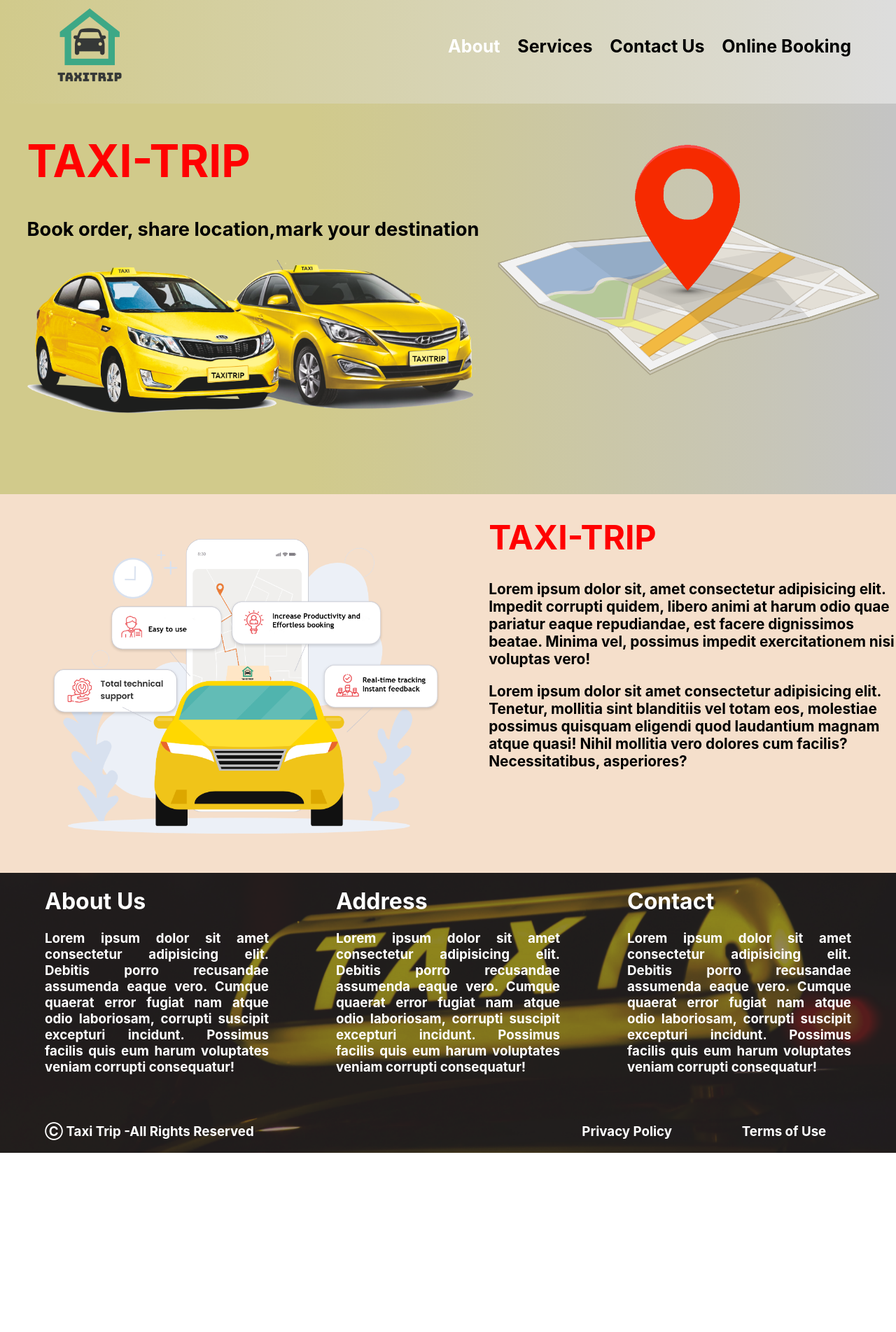
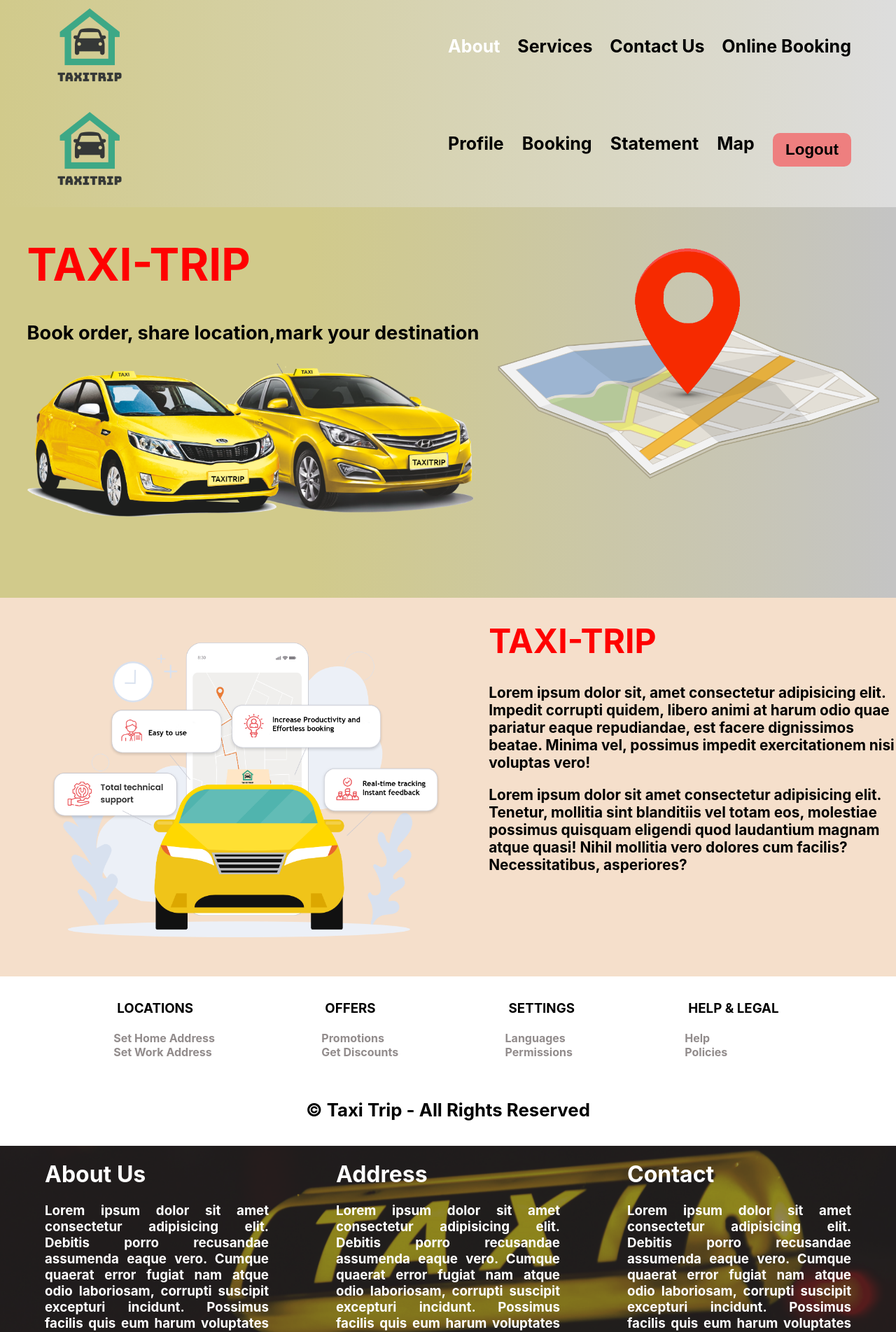
Before and after one commit to RakeshStha/Taxi-Trip-CRUD-Firebase-and-React, a React (Create React App) app: page / in a window 1280 px wide. Shown: the top 1903 px of the page at 70% size. Before the commit the page ends 1647 px from the top, so only its background shows below. Built offline with nearby package versions, Linux system fonts and the light colour scheme.

Commit message:
User_Profile header and footer complete

```diff
--- a/src/App.js
+++ b/src/App.js
@@ -10,22 +10,26 @@ import NotFound from './component/Error/NotFound';
 import Navbar from './component/Home/Navbar/Navbar'
 import Footer from './component/Home/Footer/Footer'
 import Profile from './component/User_Profile/Profile/Profile'
+import User_Navbar from './component/User_Profile/User_Navbar/User_Navbar'
+import User_Footer from './component/User_Profile/User_Footer/User_Footer'
 
 function App() {
   return (
     <div className="App">
-          <Navbar/>
+          <Navbar className="main-navbar"/>
+          <User_Navbar className="main-navbar-user"/>
           <Switch>
             <Route exact path = "/" component= {About}/>
             <Route exact path = "/service" component= {Service}/>
             <Route exact path = "/contact" component= {Contact}/>
             <Route exact path = "/booking" component= {Booking}/>
             <Route exact path = "/user_profile" component= {Profile}/>
-            {/* <Route exact path = "/booking" component= {Booking}/>
-            <Route exact path = "/booking" component= {Booking}/> */}
+
+            {/* <Route exact path = "/booking" component= {Booking}/> */}
             <Route component={NotFound}/>
           </Switch>
-        <Footer/>
+          <User_Footer className="main-navbar-user-footer"/>
+        <Footer className="main-navbar-footer"/>
     </div>
   );
 }
--- a/src/component/Home/Booking/Booking.jsx
+++ b/src/component/Home/Booking/Booking.jsx
@@ -6,7 +6,8 @@ const Booking = () => {
     const initialFieldValues= {
         name: '',
         email: '',
-        phone:''
+        phone:'',
+        password:''
       }
       var [values, setValues] = useState(initialFieldValues);
 
@@ -21,14 +22,25 @@ const Booking = () => {
       const sendOTP=(e)=>{
         e.preventDefault();
 
+        // firebase.auth().createUserWithEmailAndPassword(values.email, values.password).then((u)=>{
+        //     console.log(u)
+        // }).catch((err)=>{
+        //     console.log(err);
+        // })
+
+        // const messageRef = firebase.database().ref('signup').orderByKey().limitToLast(100);
+        //     firebase.database().ref('signup').push(
+        //     values
+        //     ).catch((error)=>{
+        //         console.log(error)
+        //     })
+
         let recaptcha = new firebase.auth.RecaptchaVerifier('recaptcha');
         // let number = '+9779849497787'
         // console.log(typeof(number));
         let number ='+977' + String(values.phone);
         console.log(number);
         firebase.auth().signInWithPhoneNumber(number, recaptcha).then(function(e) {
-        React.createElement("Modal")
-
         let code = prompt('enter the otp', '');
         // this.setState({
         //   popupComponent:true,
@@ -44,6 +56,11 @@ const Booking = () => {
             values
             ).catch((error)=>{
                 console.log(error)
+            })
+            firebase.auth().createUserWithEmailAndPassword(values.email, values.password).then((u)=>{
+                console.log(u)
+            }).catch((err)=>{
+                console.log(err);
             })
 
             }).catch((error)=>{
@@ -83,7 +100,7 @@ const Booking = () => {
                         </div>
                         <div >
                             <p>Email Address</p>
-                            <input type="text"
+                            <input type="email"
                             name="email"
                             id="email"
                             placeholder="abc@gmail.com"
@@ -102,6 +119,17 @@ const Booking = () => {
                             onChange={handleInputChange}
                             />
                         </div>
+                        <div >
+                            <p>Password</p>
+                            <input type="password"
+
+                            name="password"
+                            id="password"
+                            value={values.password}
+                            placeholder="******"
+                            onChange={handleInputChange}
+                            />
+                        </div>
 
                     </div>
                     <div className="center">
--- a/src/component/Home/Contact/Contact.jsx
+++ b/src/component/Home/Contact/Contact.jsx
@@ -19,24 +19,22 @@ const Contact = () => {
   }
 
   const handleFormSubmit=(e)=>{
+
+    // const succeed = document.querySelector('.messages-finished');
+    // succeed.classList.toggle("message-success");
+
     e.preventDefault();
     const messageRef = firebase.database().ref('contact').orderByKey().limitToLast(100);
         firebase.database().ref('contact').push(
           values
+          ).catch((error)=>{
+              var unsucceed = document.querySelector('messages-unfinished');
+              unsucceed.classList.toggle("message-unsuccess")
+          })
 
-          ).catch((error)=>{
-            if (error){
-              console.log(error)
-              var unsucceed = document.getElementById('messages-unfinished');
-              unsucceed.classList.toggle("message-unsuccess")
+      var succeed = document.querySelector('.messages-finished');
+      succeed.classList.toggle("message-success");
 
-            }
-
-            else
-            var succeed = document.getElementById('messages-finished');
-            succeed.classList.toggle("message-success");
-
-          })
   }
 
 
--- a/src/component/Home/Contact/contact.css
+++ b/src/component/Home/Contact/contact.css
@@ -149,37 +149,35 @@
   }
 
   .messages-unfinished {
-    border: 2px solid #d9534f;
-    background-color: #d9534f;
-    border-radius: 13px;
     display: none;
-
-    height: 50px;
-    font-size: 20px;
-    font-weight: 600;
     /* color: red; */
   }
 
   .messages-finished {
-    border: 2px solid #5cb85c;
-    background-color: #5cb85c;
-    border-radius: 13px;
     display: none;
-
-    height: 100px;
-    font-size: 20px;
-    font-weight: 600;
     /* color: #5cb85c; */
   }
 
   .message-success {
+    border: 2px solid #5cb85c;
+    background-color: #5cb85c;
+    border-radius: 13px;
     display: flex;
     justify-content: center;
     align-items: center;
+    height: 100px;
+    font-size: 20px;
+    font-weight: 600;
   }
 
   .message-unsuccess {
+    border: 2px solid #d9534f;
+    background-color: #d9534f;
+    border-radius: 13px;
     display: flex;
     justify-content: center;
     align-items: center;
+    height: 50px;
+    font-size: 20px;
+    font-weight: 600;
   }
--- a/src/component/Home/Navbar/navbar.css
+++ b/src/component/Home/Navbar/navbar.css
@@ -34,6 +34,10 @@
 
 .active {
     color: white;
+}
+
+.main-navbar-user, .main-navbar-user-footer {
+    display: none;
 }
 
 @media only screen and (max-width: 700px) {
--- a/src/component/User_Profile/Profile/Profile.jsx
+++ b/src/component/User_Profile/Profile/Profile.jsx
@@ -1,9 +1,21 @@
 import React from 'react'
+import '../Profile/profile.css'
 
 const Profile = () => {
     return (
         <div>
-            User_profile
+            <div className="user_profile">
+                <div>
+                    <h1>Personal Information</h1>
+                </div>
+                <div>
+
+                </div>
+            </div>
+            <hr className="line"></hr>
+            <div className="user_container">
+                Hello
+            </div>
         </div>
     )
 }
--- a/src/component/User_Profile/Profile/profile.css
+++ b/src/component/User_Profile/Profile/profile.css
@@ -0,0 +1,16 @@
+.user_profile {
+    padding: 10px 100px 10px 100px;
+    display: flex;
+    justify-content: space-between;
+    align-items: center;
+}
+
+
+
+.line {
+    margin: 5px 100px 35px 100px;
+}
+
+.user_container {
+    margin: 5px 100px 5px 100px;
+}
--- /dev/null
+++ b/src/component/User_Profile/User_Footer/User_Footer.jsx
@@ -0,0 +1,36 @@
+import React from 'react'
+import '../User_Footer/user_footer.css'
+
+const User_Footer = () => {
+    return (
+        <div>
+           <div className="user-footer">
+                <div className="flex-one">
+                    <h3>LOCATIONS</h3>
+                    <h4 className="user_footer_foot">Set Home Address<br></br>
+                    Set Work Address</h4>
+                </div>
+                <div className="flex-one">
+                    <h3>OFFERS</h3>
+                    <h4 className="user_footer_foot">Promotions<br></br>
+                    Get Discounts</h4>
+                </div>
+                <div className="flex-one">
+                    <h3>SETTINGS</h3>
+                    <h4 className="user_footer_foot">Languages<br></br>
+                    Permissions</h4>
+                </div>
+                <div className="flex-one">
+                    <h3>HELP & LEGAL</h3>
+                    <h4 className="user_footer_foot">Help<br></br>
+                    Policies</h4>
+                </div>
+           </div>
+           <div className="foot">
+               <h3>&copy; Taxi Trip - All Rights Reserved</h3>
+           </div>
+        </div>
+    )
+}
+
+export default User_Footer
--- /dev/null
+++ b/src/component/User_Profile/User_Footer/user_footer.css
@@ -0,0 +1,38 @@
+.user-footer {
+    padding: 10px;
+    display: flex;
+    justify-content: space-evenly;
+    align-items: center;
+}
+
+.user-footer h3{
+    padding: 5px;
+    padding-bottom: 0px;
+    margin-bottom: 0px;
+}
+
+.user_footer_foot{
+    color: rgb(146, 140, 140);
+}
+
+.foot {
+    display: flex;
+    justify-content: center;
+    align-items: center;
+    font-size: 22px;
+    padding-bottom: 10px;
+}
+
+@media only screen and (max-width: 700px) {
+    .user-footer {
+        display: flex;
+        flex-direction: column;
+        flex-wrap: wrap;
+        justify-content: none;
+        align-items: center;
+    }
+    .flex-one {
+        flex: 1;
+    }
+
+  }
--- a/src/component/User_Profile/User_Navbar/User_Navbar.jsx
+++ b/src/component/User_Profile/User_Navbar/User_Navbar.jsx
@@ -1,14 +1,14 @@
 import React from 'react';
 import '../../Home/Navbar/navbar.css'
 import {NavLink} from 'react-router-dom';
-
+import '../User_Navbar/user_navbar.css'
 
 
 
 const Navbar = () => {
 
     function showClick(){
-        document.getElementById("navbar-link").classList.toggle("show");
+        document.getElementById("user_loggedin").classList.toggle("show");
     }
 
     return (
@@ -25,7 +25,7 @@ const Navbar = () => {
                     </div>
                 </div>
                 <div className="flex-1">
-                    <div className="flex-row navbar-link" id="navbar-link">
+                    <div className="flex-row navbar-link" id="user_loggedin">
                         <div>
                             <NavLink className="nav" exact activeClassName="active" to ="/user_profile">Profile</NavLink>
                         </div>
@@ -38,6 +38,9 @@ const Navbar = () => {
                         <div>
                             <NavLink className="nav" exact activeClassName="active" to ="/map">Map</NavLink>
                         </div>
+                        <div>
+                            <button className="btn-logout">Logout</button>
+                        </div>
                     </div>
                 </div>
             </div>
--- /dev/null
+++ b/src/component/User_Profile/User_Navbar/user_navbar.css
@@ -0,0 +1,14 @@
+.btn-logout {
+    background: none;
+    border: none;
+    border-radius: 10px;
+    align-items: center;
+    height: 3rem;
+    width: 7rem;
+    font-size: 1.4rem;
+    font-weight: 700;
+    background-color: #EE7F7F ;
+}
+.main-navbar, .main-navbar-footer {
+    display: none;
+}
```
